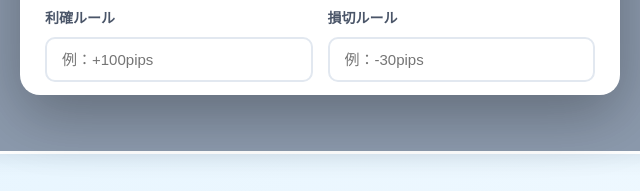
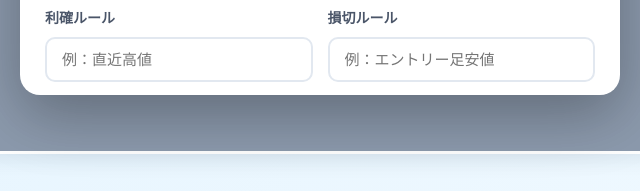
Before and after one commit to tradingcomplete/fx-verification-tool, a plain HTML site: page index.html in a window 1280 px wide. Both pictures are taken after a click on the button "＋ 新規作成". Shown: the part 649-840 px from the top of the page, 320-960 px from the left. Drawn offline with Linux system fonts and the light colour scheme; no server answers.

Commit message:
Update index.html

```diff
--- a/index.html
+++ b/index.html
@@ -1019,11 +1019,11 @@
                 <div class="form-row">
                     <div class="form-group">
                         <label for="new-tp-rule">利確ルール</label>
-                        <input type="text" id="new-tp-rule" placeholder="例：+100pips">
+                        <input type="text" id="new-tp-rule" placeholder="例：直近高値">
                     </div>
                     <div class="form-group">
                         <label for="new-sl-rule">損切ルール</label>
-                        <input type="text" id="new-sl-rule" placeholder="例：-30pips">
+                        <input type="text" id="new-sl-rule" placeholder="例：エントリー足安値">
                     </div>
                 </div>
                 <button class="btn btn-success" onclick="createNewTheme()" style="width: 100%; justify-content: center;">
```
